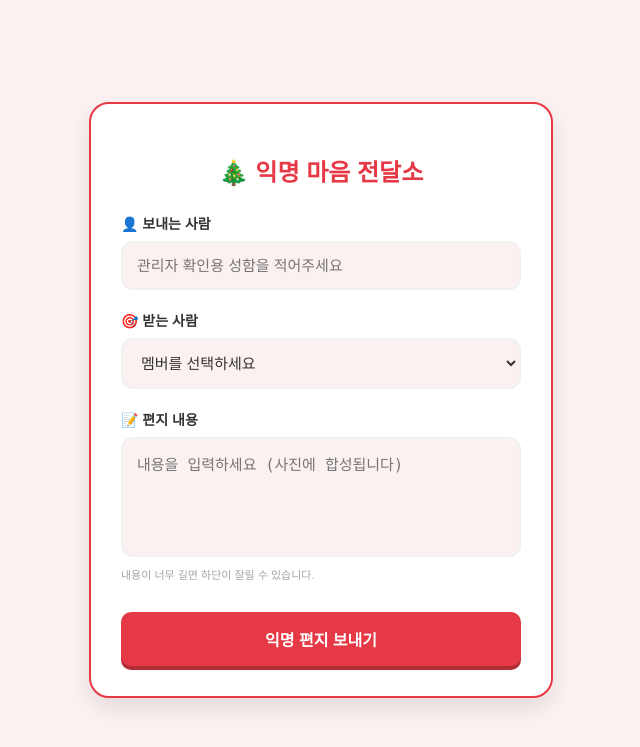
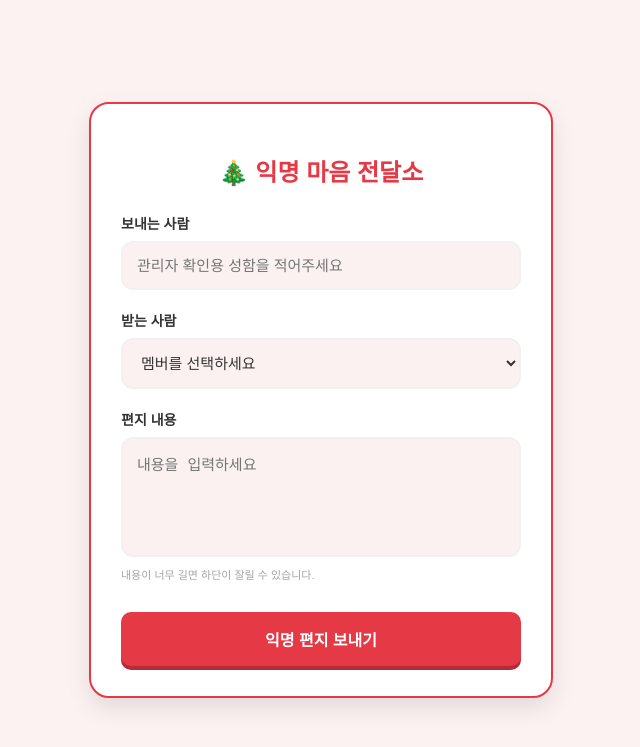
Before and after one commit to zlwhswkdwndud/discord-delivery, a Flask app: page / in a window 1280 px wide. Shown: the top 747 px of the page, without its empty margins (319-959 px from the left). Run offline with Flask 3, Linux system fonts and the light colour scheme.

Commit message:
Update index.html

```diff
--- a/templates/index.html
+++ b/templates/index.html
@@ -38,11 +38,11 @@
     <div class="container">
         <h2>🎄 익명 마음 전달소</h2>
         <div class="input-group">
-            <label>👤 보내는 사람</label>
+            <label> 보내는 사람</label>
             <input type="text" id="senderName" placeholder="관리자 확인용 성함을 적어주세요">
         </div>
         <div class="input-group">
-            <label>🎯 받는 사람</label>
+            <label> 받는 사람</label>
             <select id="memberSelect">
                 <option value="">멤버를 선택하세요</option>
                 {% for member in members %}
@@ -51,8 +51,8 @@
             </select>
         </div>
         <div class="input-group">
-            <label>📝 편지 내용</label>
-            <textarea id="message" placeholder="내용을 입력하세요 (사진에 합성됩니다)"></textarea>
+            <label> 편지 내용</label>
+            <textarea id="message" placeholder="내용을 입력하세요"></textarea>
             <div class="hint">내용이 너무 길면 하단이 잘릴 수 있습니다.</div>
         </div>
         <button id="sendBtn" onclick="sendMessage()">익명 편지 보내기</button>
```
